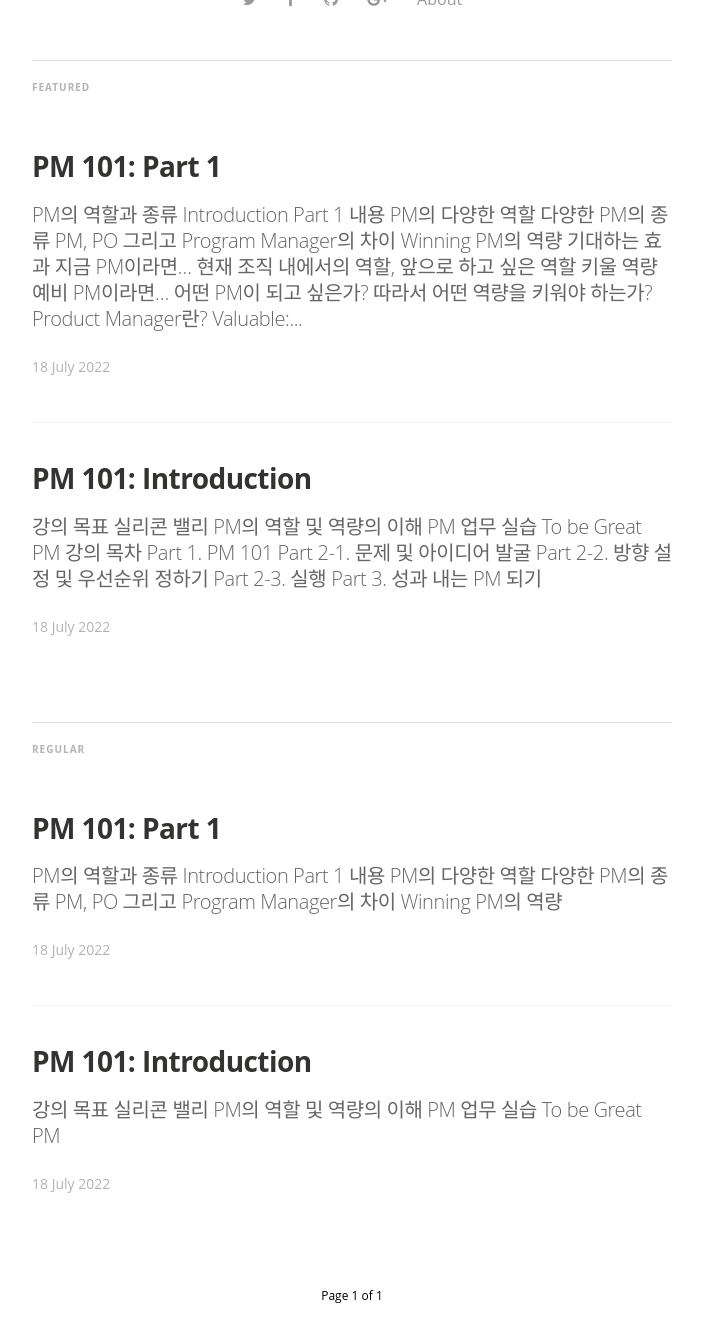
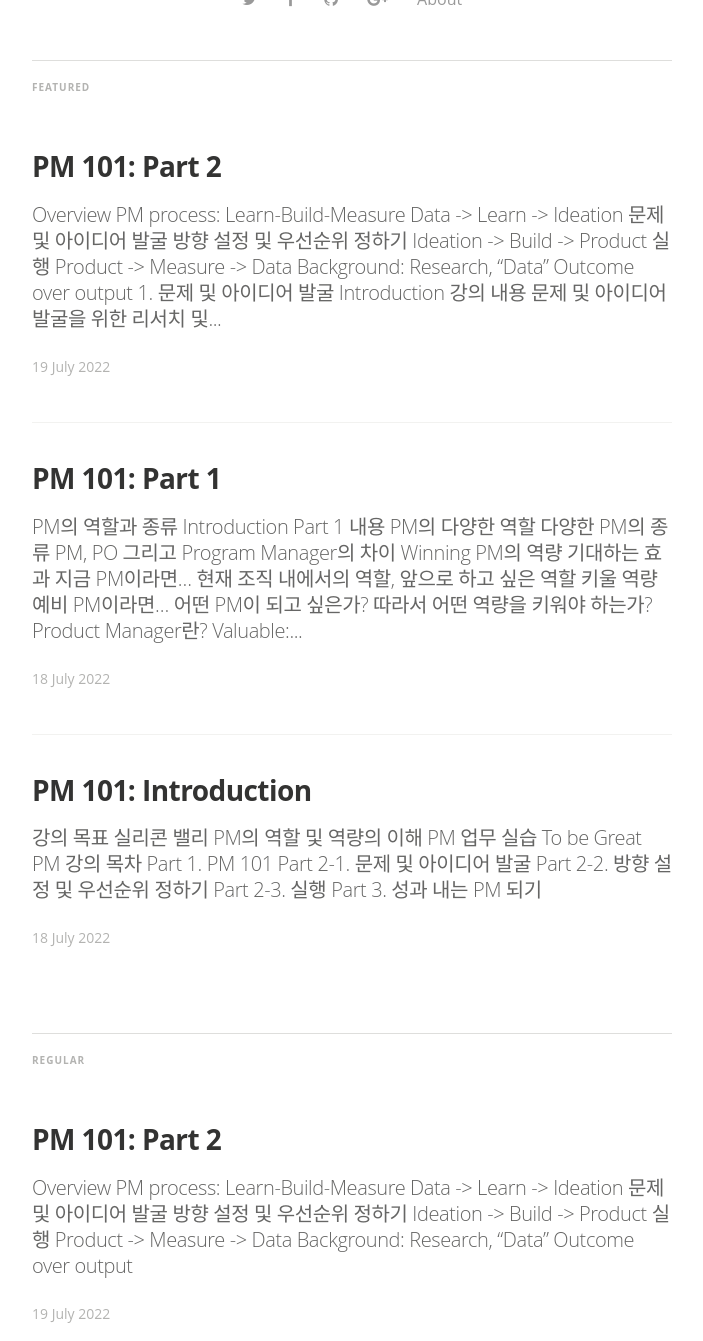
Before and after one commit to YI-Hongju/YI-Hongju.github.io, a Jekyll site: the page built from index.html, in a window 1280 px wide and 1400 px high, scrolled down 592 px, cut to the strip 59-1400 px from the top of the window. Shown: the whole strip, without its empty margins (288-991 px from the left). Built offline with Jekyll 4.4.1, drawn with Linux system fonts in a browser that asks for light colours; nearby versions of some CDN libraries; some web fonts are replaced; the list of posts is cut into pages by our own code; some of the changed lines change nothing that is shown.

Commit message:
Complete part 01, part 02: intro PRD

```diff
--- a/_posts/2022-07-18-pm-101-part01.md
+++ b/_posts/2022-07-18-pm-101-part01.md
@@ -58,3 +58,29 @@ image2: /assets/article_images/2014-11-30-mediator_features/night-track-mobile.J
     * 전체 팀의 로드맵 및 일정
     * 누가/언제
 * 회사 by 회사, 직책 by 직책, Stage by stage
+
+# PM의 스킬
+## Winning PM의 요소
+---
+* Leadership: 설득과 (협엽을 위한)커뮤니케이션
+* Business
+* Design
+* Data
+* Technology
+* User empathy
+### 잘하는 것에 집중하되, 부족한 부분도 보완
+
+## Winning PM의 자세
+---
+* Open minded *"Strong opinions, Weakly held"*
+* Curious
+* Embracing uncertainty
+    1. 어떤 정보가 부족한가?
+    2. 그 상황에서 최선의 결정은 무엇인가?
+* Domain, Psychology
+
+## Review
+* 나는 어떤 PM이 잘 맞을까?: AI(ML)/Data PM, 기술의 유망함 및 취향 적합
+* 강화할 장점 및 보완할 단점: 테크 이해도, 테크 이해도
+* PM의 매력: 창업의 하위호환 관리 기법/기술
+* PM으로서의 내 장점: 프로젝트/프로덕트의 성공을 위해 기술 등을 포함한 전체적 내용을 이해하려고 함
--- /dev/null
+++ b/_posts/2022-07-19-pm-101-part02.md
@@ -0,0 +1,223 @@
+---
+layout: post
+title:  "PM 101: Part 2"
+date: 2022-07-19
+categories: PM101
+tags: featured
+image: /assets/article_images/2014-11-30-mediator_features/night-track.JPG
+image2: /assets/article_images/2014-11-30-mediator_features/night-track-mobile.JPG
+---
+
+# Overview
+## PM process: Learn-Build-Measure
+---
+* Data -> **Learn** -> Ideation
+    1. 문제 및 아이디어 발굴
+    2. 방향 설정 및 우선순위 정하기
+* Ideation -> **Build** -> Product
+    1. 실행
+* Product -> **Measure** -> Data
+* Background: Research, "Data"
+* ***Outcome over output***
+
+# 1. 문제 및 아이디어 발굴
+## Introduction
+---
+### 강의 내용
+* 문제 및 아이디어 발굴을 위한 리서치 및 디자인 프로세스
+* Target-user 정의
+* 유저 문제 정의: 어떤 문제를 해결할 것인가?
+* 창의적 idea를 발굴하는 방법
+
+### 기대 효과
+* 나 != 사용자임을 인지하고 고객 관점에서 미해결 상태의 근본적 니즈를 충족시킬 프로덕트를 개발할 수 있다
+
+## 리서치 및 디자인 프로세스: "Double diamond"
+---
+>"Design the right thing", "Design things right"
+
+1. Problem
+    1. 문제 정의 -> 발견(확산적 사고) -> 인사이트 및 가설 수립
+    2. 수립된 인사이트 및 가설 -> 정의(수렴적 사고) -> 기회 정의
+2. Solution
+    1. 정의된 기회 -> 개발(잠재 솔루션, 확산적 사고) -> 컨셉, 프로토타입 제작
+        * 솔루션 != Only prototype. ABtest, Beta-test
+    2. 제작된 컨셉, 프로토타입 -> 도출(솔루션 도출, 수렴적 사고) -> 개발(할) 솔루션
+
+## 사용자/고객 정의: Data로 구분할 수 있다
+---
+### Target-user 정의
+1. 인구 통계학적 방법론
+2. 군집 분석론
+
+### User 정의/구분 예시
+* 배민
+    * 판매자
+    * 라이더
+    * 소비자
+* 슬랙: 구매자 != 사용자
+    * 구매자 e.g., IT 팀
+    * 사용자
+    * 3rd party developer
+
+### 중요성 예시
+* 모든 고객군에 고루 집중하다가 하나의 고객군도 잡지 못하고 망한 헬스장
+#### 해결방안
+* 특정 Target-user군에 집중 e.g., 파워 리프터
+* "Data-based Persona" 방법론
+
+## 유저 문제 정의
+---
+### 고객 관점에서의 프로덕트 개발
+* 문제에 집중 하면
+    * *Fall in love with problem, not the solution*: 편향 방지
+    * *Technology in search for a problem*: 개발을 위한 개발 방지
+    * User workflow에서 놓쳤던 부분 찾을 수 있음
+    * 목표에 도달할 수 있는 경로는 다양 -> 다양한 솔루션 시도 가능
+
+### Jobs-to-be-done Framework
+>유저가 겪는 문제의 상황/동기/해결후모습 등을 찾음
+
+* Job: Hire로 이루고자 하는 목표/기대 결과. Fire 할 수 있음
+* 시장에 대한 관점
+    * 기존: 고객은 특정 제품을 원한다
+    * JTBD: 고객은 특정 job을 해결하고자 한다
+* 모든 팀원이 솔빙 과정에 참여하고 고객의 근본적 니즈에 공감
+* Job의 종류
+    1. Functional: 해결 여부를 수치화 할 수 있음
+    2. Emotional
+    3. Social
+* Tips
+    * 특정 context에 발생하는 경우가 많으므로 특정 상황에 맞는 JTBD 작성
+    * Statement는 구체적으로 작성
+    * 유저 리서치 등으로 새 정보를 수집 -> 업데이트
+
+## Customer Journey Map
+---
+>사용자가 job을 해결하기 위해(목표를 이루기 위해) 거치는 과정
+
+* 목적: ..., 고객에 대한 내부의 이해 align, 공동의 목표 및 비전 수립
+* 용도
+    * 유저 이탈 줄이기 e.g., UX 개선
+    * 신규 기능 개발 기회 발굴
+    * *Experience map*: 프로덕트가 없을 때 잠재 고객들이 현재 겪는 어려움 등 기존 문제의 해결 프로세스를 이해
+
+### Tips
+* 사용자가 프로덕트 밖에서 겪는 고민과 프로세스 등도 고려
+* 사실 기반의 작성, 가정을 할 경우 명확히 표기하고 리서치로 확인
+* 현 상황인지 ideal-state인지 명확히 구분
+* 성공 지표를 런칭 전 미리 디자인
+* 새 정보 수집 -> 업데이트
+
+### Example
+1. 인지
+2. 고려
+3. 구매
+4. 첫사용경험
+5. 충성심및선호도
+>등을 특정 유저와 JTBD Framework 기반으로 작성
+
+## 아이디어 발굴: 나와 유저는 다르다. 유저와 공감하는 것이 중요
+---
+### 리서치
+* 관찰
+* 경쟁자 직/간접 조사
+* 현/잠재 고객 인터뷰
+* 설문(지)
+* 기타 e.g., 소셜 미디어(포럼, 커뮤니티), 앱스토어 리뷰
+
+### Go broad to go narrow: 고객의 솔루션을 위한 다양한 창의적 기회 발굴
+
+### Brainstorming
+* 아이디어의 양으로 승부
+* 평가/판단 보류
+* 시각화
+* 타인 기반의 아이디어로 새 아이디어 창출
+
+#### Facilitator
+* 구상 단계에선 대화 금지, 포스트잇에만 작성
+* 라운드당 5분 정도 제한
+* JTBD 또는 리서치에서 나온 문제 기반으로 주제를 선정
+
+## Review
+---
+* 리서치 밎 디자인 프로세스
+* Target-user 구분
+* JTBD를 통한 유저 문제 정의
+* CJM 그리기
+* 유저 리서치 및 데이터 분석으로 얻은 정성/정량 데이터를 통해 유저 이해도 높이기
+* 큰 기회를 지닌 문제 선정하기
+* 잠재 솔루션 도출 등을 위한 brainstorming 및 정리 방법
+
+# 2. 방향 설정 및 우선순위 정하기
+## Introduction
+---
+* 강의 내용
+    * 프로덕트 전략 및 목표를 세우고 지표를 설정
+    * 큰 그림의 로드맵 그리기
+    * 다양한 가능성의 아이디어들의 우선순위를 정하고 지표를 설정
+* 기대 효과: PM으로서의
+    * 전략적 사고 능력
+    * 실행 능력
+
+## Product 방향 설정
+---
+1. Tactics. e.g., Objects, Roadmap
+2. Product strategy, 1 ~ 3 years
+3. Product vision, 3 ~ 5 years
+
+## Outcome over output: 고객이 우리를 hire한 job을 잘 해결했는가?
+---
+* Input, 목표 달성을 위한 기능을 출시하는 업무: 리서치, 디자인, 개발
+* Output, 로드맵 상의 출시 예정 기능들: 개발된 기능
+    * 팀간 목표 align
+* Outcome, 전략을 현실화하기 위한 목표들: 결과 및 이를 나타내는 지표
+    * Object Key Result
+
+### 업무의 흐름: 순방향, 로드맵 수립 순서: 역방향
+### Data-inspired != Data-driven
+### Data-inspired to Challenge!
+
+## Overview: 목표, 로드맵, 지표 설정 product의 방향을 설정
+---
+
+## Review
+---
+1. Winning 프로덕트 전략 수립 방법
+2. Outcome 기반의 로드맵을 작성
+3. (R)ICE, MoSCoW 등의 프레임워크로 우선순위 정하는 방법
+4. 지표 설정 방법
+
+# 3. 실행
+## Introduction
+---
+### 강의 내용
+* 업무 범위 정하기
+* Product Requirement Document와 작성
+* 개발을 위한 업무 세그멘테이션
+* Launch 전/후에 챙겨야 할 것들
+* Launching vs Landing
+
+### 기대 효과
+* 전략 및 계획을 실행으로 옮기는 방법을 이해
+* 효과적인 실행을 위한 사고방식 세팅
+
+### LBM 중 Build의 단계
+
+## MVP
+---
+>Minumum Viable Product (!= Minimum Product, similar with... Minimum Delightful/Desirable Product)
+
+## PRD
+---
+>PM 및 전략을 실행하는 팀원간의 협업 도구
+
+* 큰 그림, != 상세 설계서
+* 역할 및 특징
+    * 비즈니스 밎 고객 목표를 이루기 위한 요구 사항들을 기술
+* 디자이너, 개발자 등에게 "How"를 알려주는 도구
+* "Live" document: 업데이트 친화적
+* 역할이 아닌 것
+    * **상세** 디자인 및 개발 방법
+    * 100장짜리 **상세** 보고서
+    * **명료함이 중요**
```
Also changed, not shown: 6 other files.
